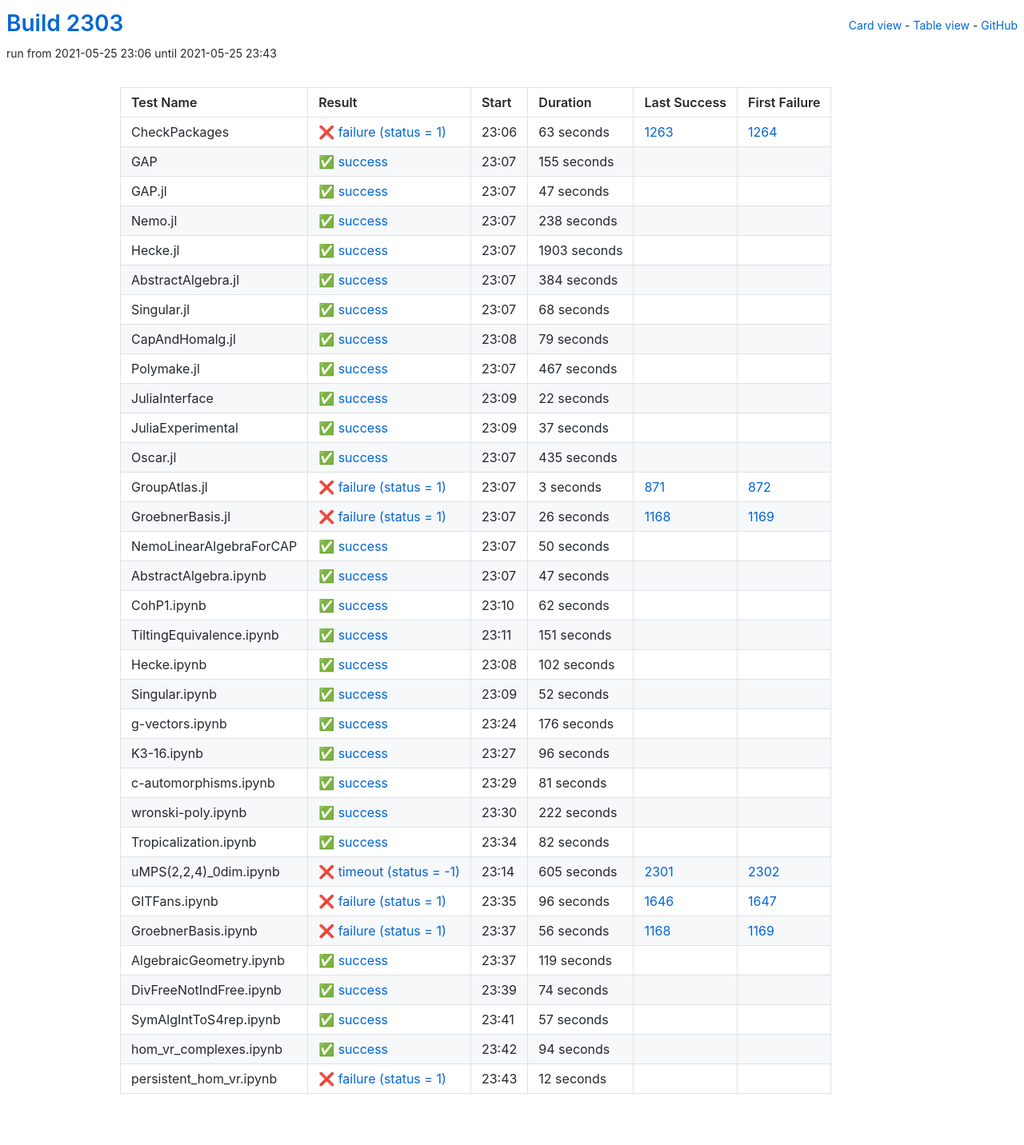
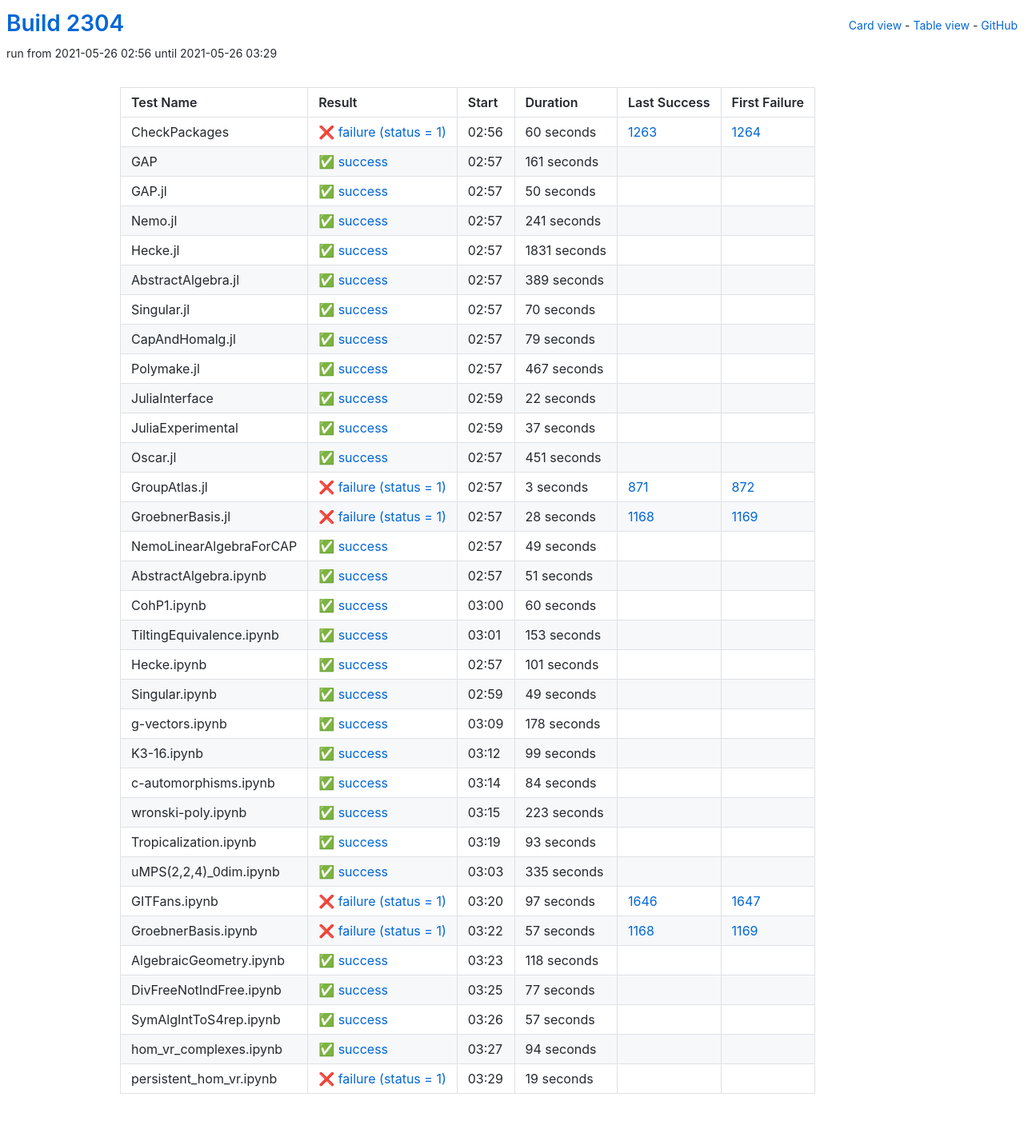
Before and after one commit to oscar-system/oscar-ci-status-stable, a Jekyll site: the page built from table.html, in a window 1280 px wide. Shown: the whole page at 80% size. Built offline with Jekyll 4.4.1, drawn with Linux system fonts in a browser that asks for light colours.

Commit message:
Build #2304

```diff
--- a/_data/ci.yml
+++ b/_data/ci.yml
@@ -1,6 +1,6 @@
 ---
-build: 2303
-build_url: https://oscarci.mathematik.uni-kl.de/job/oscar-stable/2303/
+build: 2304
+build_url: https://oscarci.mathematik.uni-kl.de/job/oscar-stable/2304/
 job: oscar-stable
 organization: oscar-system
 repo: oscar-ci-status-stable
@@ -8,92 +8,92 @@ repourl: https://github.com/oscar-system/oscar-ci-status-stable
 tests:
 - name: CheckPackages
   id: checkpackages
-  log: https://oscarci.mathematik.uni-kl.de/job/oscar-stable/2303/artifact/logs/build-2303/CheckPackages.log
-  start: 2021-05-25 23:06
+  log: https://oscarci.mathematik.uni-kl.de/job/oscar-stable/2304/artifact/logs/build-2304/CheckPackages.log
+  start: 2021-05-26 02:56
   success: false
   exitcode: 1
   status: failure
-  duration: 63
+  duration: 60
   last_success: 1263
   last_success_url: https://oscarci.mathematik.uni-kl.de/job/oscar-stable/1263/
   first_failure: 1264
   first_failure_url: https://oscarci.mathematik.uni-kl.de/job/oscar-stable/1264/
 - name: GAP
   id: gap
-  log: https://oscarci.mathematik.uni-kl.de/job/oscar-stable/2303/artifact/logs/build-2303/GAP.log
-  start: 2021-05-25 23:07
+  log: https://oscarci.mathematik.uni-kl.de/job/oscar-stable/2304/artifact/logs/build-2304/GAP.log
+  start: 2021-05-26 02:57
   success: true
   exitcode: 0
   status: success
-  duration: 155
+  duration: 161
   last_success: false
   last_success_url:
   first_failure: false
   first_failure_url:
 - name: GAP.jl
   id: gap-jl
-  log: https://oscarci.mathematik.uni-kl.de/job/oscar-stable/2303/artifact/logs/build-2303/GAP.jl.log
-  start: 2021-05-25 23:07
+  log: https://oscarci.mathematik.uni-kl.de/job/oscar-stable/2304/artifact/logs/build-2304/GAP.jl.log
+  start: 2021-05-26 02:57
   success: true
   exitcode: 0
   status: success
-  duration: 47
+  duration: 50
   last_success: false
   last_success_url:
   first_failure: false
   first_failure_url:
 - name: Nemo.jl
   id: nemo-jl
-  log: https://oscarci.mathematik.uni-kl.de/job/oscar-stable/2303/artifact/logs/build-2303/Nemo.jl.log
-  start: 2021-05-25 23:07
+  log: https://oscarci.mathematik.uni-kl.de/job/oscar-stable/2304/artifact/logs/build-2304/Nemo.jl.log
+  start: 2021-05-26 02:57
   success: true
   exitcode: 0
   status: success
-  duration: 238
+  duration: 241
   last_success: false
   last_success_url:
   first_failure: false
   first_failure_url:
 - name: Hecke.jl
   id: hecke-jl
-  log: https://oscarci.mathematik.uni-kl.de/job/oscar-stable/2303/artifact/logs/build-2303/Hecke.jl.log
-  start: 2021-05-25 23:07
+  log: https://oscarci.mathematik.uni-kl.de/job/oscar-stable/2304/artifact/logs/build-2304/Hecke.jl.log
+  start: 2021-05-26 02:57
   success: true
   exitcode: 0
   status: success
-  duration: 1903
+  duration: 1831
   last_success: false
   last_success_url:
   first_failure: false
   first_failure_url:
 - name: AbstractAlgebra.jl
   id: abstractalgebra-jl
-  log: https://oscarci.mathematik.uni-kl.de/job/oscar-stable/2303/artifact/logs/build-2303/AbstractAlgebra.jl.log
-  start: 2021-05-25 23:07
+  log: https://oscarci.mathematik.uni-kl.de/job/oscar-stable/2304/artifact/logs/build-2304/AbstractAlgebra.jl.log
+  start: 2021-05-26 02:57
   success: true
   exitcode: 0
   status: success
-  duration: 384
+  duration: 389
   last_success: false
   last_success_url:
   first_failure: false
   first_failure_url:
 - name: Singular.jl
   id: singular-jl
-  log: https://oscarci.mathematik.uni-kl.de/job/oscar-stable/2303/artifact/logs/build-2303/Singular.jl.log
-  start: 2021-05-25 23:07
+  log: https://oscarci.mathematik.uni-kl.de/job/oscar-stable/2304/artifact/logs/build-2304/Singular.jl.log
+  start: 2021-05-26 02:57
   success: true
   exitcode: 0
   status: success
-  duration: 68
+  duration: 70
   last_success: false
   last_success_url:
   first_failure: false
   first_failure_url:
 - name: CapAndHomalg.jl
   id: capandhomalg-jl
-  log: https://oscarci.mathematik.uni-kl.de/job/oscar-stable/2303/artifact/logs/build-2303/CapAndHomalg.jl.log
-  start: 2021-05-25 23:08
+  log: https://oscarci.mathematik.uni-kl.de/job/oscar-stable/2304/artifact/logs/build-2304/CapAndHomalg.jl.log
+  start: 2021-05-26 02:57
   success: true
   exitcode: 0
   status: success
@@ -104,8 +104,8 @@ tests:
   first_failure_url:
 - name: Polymake.jl
   id: polymake-jl
-  log: https://oscarci.mathematik.uni-kl.de/job/oscar-stable/2303/artifact/logs/build-2303/Polymake.jl.log
-  start: 2021-05-25 23:07
+  log: https://oscarci.mathematik.uni-kl.de/job/oscar-stable/2304/artifact/logs/build-2304/Polymake.jl.log
+  start: 2021-05-26 02:57
   success: true
   exitcode: 0
   status: success
@@ -116,8 +116,8 @@ tests:
   first_failure_url:
 - name: JuliaInterface
   id: juliainterface
-  log: https://oscarci.mathematik.uni-kl.de/job/oscar-stable/2303/artifact/logs/build-2303/JuliaInterface.log
-  start: 2021-05-25 23:09
+  log: https://oscarci.mathematik.uni-kl.de/job/oscar-stable/2304/artifact/logs/build-2304/JuliaInterface.log
+  start: 2021-05-26 02:59
   success: true
   exitcode: 0
   status: success
@@ -128,8 +128,8 @@ tests:
   first_failure_url:
 - name: JuliaExperimental
   id: juliaexperimental
-  log: https://oscarci.mathematik.uni-kl.de/job/oscar-stable/2303/artifact/logs/build-2303/JuliaExperimental.log
-  start: 2021-05-25 23:09
+  log: https://oscarci.mathematik.uni-kl.de/job/oscar-stable/2304/artifact/logs/build-2304/JuliaExperimental.log
+  start: 2021-05-26 02:59
   success: true
   exitcode: 0
   status: success
@@ -140,20 +140,20 @@ tests:
   first_failure_url:
 - name: Oscar.jl
   id: oscar-jl
-  log: https://oscarci.mathematik.uni-kl.de/job/oscar-stable/2303/artifact/logs/build-2303/Oscar.jl.log
-  start: 2021-05-25 23:07
+  log: https://oscarci.mathematik.uni-kl.de/job/oscar-stable/2304/artifact/logs/build-2304/Oscar.jl.log
+  start: 2021-05-26 02:57
   success: true
   exitcode: 0
   status: success
-  duration: 435
+  duration: 451
   last_success: false
   last_success_url:
   first_failure: false
   first_failure_url:
 - name: GroupAtlas.jl
   id: groupatlas-jl
-  log: https://oscarci.mathematik.uni-kl.de/job/oscar-stable/2303/artifact/logs/build-2303/GroupAtlas.jl.log
-  start: 2021-05-25 23:07
+  log: https://oscarci.mathematik.uni-kl.de/job/oscar-stable/2304/artifact/logs/build-2304/GroupAtlas.jl.log
+  start: 2021-05-26 02:57
   success: false
   exitcode: 1
   status: failure
@@ -164,212 +164,212 @@ tests:
   first_failure_url: https://oscarci.mathematik.uni-kl.de/job/oscar-stable/872/
 - name: GroebnerBasis.jl
   id: groebnerbasis-jl
-  log: https://oscarci.mathematik.uni-kl.de/job/oscar-stable/2303/artifact/logs/build-2303/GroebnerBasis.jl.log
-  start: 2021-05-25 23:07
+  log: https://oscarci.mathematik.uni-kl.de/job/oscar-stable/2304/artifact/logs/build-2304/GroebnerBasis.jl.log
+  start: 2021-05-26 02:57
   success: false
   exitcode: 1
   status: failure
-  duration: 26
+  duration: 28
   last_success: 1168
   last_success_url: https://oscarci.mathematik.uni-kl.de/job/oscar-stable/1168/
   first_failure: 1169
   first_failure_url: https://oscarci.mathematik.uni-kl.de/job/oscar-stable/1169/
 - name: NemoLinearAlgebraForCAP
   id: nemolinearalgebraforcap
-  log: https://oscarci.mathematik.uni-kl.de/job/oscar-stable/2303/artifact/logs/build-2303/NemoLinearAlgebraForCAP.log
-  start: 2021-05-25 23:07
+  log: https://oscarci.mathematik.uni-kl.de/job/oscar-stable/2304/artifact/logs/build-2304/NemoLinearAlgebraForCAP.log
+  start: 2021-05-26 02:57
   success: true
   exitcode: 0
   status: success
-  duration: 50
+  duration: 49
   last_success: false
   last_success_url:
   first_failure: false
   first_failure_url:
 - name: AbstractAlgebra.ipynb
   id: abstractalgebra-ipynb
-  log: https://oscarci.mathematik.uni-kl.de/job/oscar-stable/2303/artifact/logs/build-2303/AbstractAlgebra.ipynb.log
-  start: 2021-05-25 23:07
+  log: https://oscarci.mathematik.uni-kl.de/job/oscar-stable/2304/artifact/logs/build-2304/AbstractAlgebra.ipynb.log
+  start: 2021-05-26 02:57
   success: true
   exitcode: 0
   status: success
-  duration: 47
+  duration: 51
   last_success: false
   last_success_url:
   first_failure: false
   first_failure_url:
 - name: CohP1.ipynb
   id: cohp1-ipynb
-  log: https://oscarci.mathematik.uni-kl.de/job/oscar-stable/2303/artifact/logs/build-2303/CohP1.ipynb.log
-  start: 2021-05-25 23:10
+  log: https://oscarci.mathematik.uni-kl.de/job/oscar-stable/2304/artifact/logs/build-2304/CohP1.ipynb.log
+  start: 2021-05-26 03:00
   success: true
   exitcode: 0
   status: success
-  duration: 62
+  duration: 60
   last_success: false
   last_success_url:
   first_failure: false
   first_failure_url:
 - name: TiltingEquivalence.ipynb
   id: tiltingequivalence-ipynb
-  log: https://oscarci.mathematik.uni-kl.de/job/oscar-stable/2303/artifact/logs/build-2303/TiltingEquivalence.ipynb.log
-  start: 2021-05-25 23:11
+  log: https://oscarci.mathematik.uni-kl.de/job/oscar-stable/2304/artifact/logs/build-2304/TiltingEquivalence.ipynb.log
+  start: 2021-05-26 03:01
   success: true
   exitcode: 0
   status: success
-  duration: 151
+  duration: 153
   last_success: false
   last_success_url:
   first_failure: false
   first_failure_url:
 - name: Hecke.ipynb
   id: hecke-ipynb
-  log: https://oscarci.mathematik.uni-kl.de/job/oscar-stable/2303/artifact/logs/build-2303/Hecke.ipynb.log
-  start: 2021-05-25 23:08
+  log: https://oscarci.mathematik.uni-kl.de/job/oscar-stable/2304/artifact/logs/build-2304/Hecke.ipynb.log
+  start: 2021-05-26 02:57
   success: true
   exitcode: 0
   status: success
-  duration: 102
+  duration: 101
   last_success: false
   last_success_url:
   first_failure: false
   first_failure_url:
 - name: Singular.ipynb
   id: singular-ipynb
-  log: https://oscarci.mathematik.uni-kl.de/job/oscar-stable/2303/artifact/logs/build-2303/Singular.ipynb.log
-  start: 2021-05-25 23:09
+  log: https://oscarci.mathematik.uni-kl.de/job/oscar-stable/2304/artifact/logs/build-2304/Singular.ipynb.log
+  start: 2021-05-26 02:59
   success: true
   exitcode: 0
   status: success
-  duration: 52
+  duration: 49
   last_success: false
   last_success_url:
   first_failure: false
   first_failure_url:
 - name: g-vectors.ipynb
   id: g-vectors-ipynb
-  log: https://oscarci.mathematik.uni-kl.de/job/oscar-stable/2303/artifact/logs/build-2303/g-vectors.ipynb.log
-  start: 2021-05-25 23:24
+  log: https://oscarci.mathematik.uni-kl.de/job/oscar-stable/2304/artifact/logs/build-2304/g-vectors.ipynb.log
+  start: 2021-05-26 03:09
   success: true
   exitcode: 0
   status: success
-  duration: 176
+  duration: 178
   last_success: false
   last_success_url:
   first_failure: false
   first_failure_url:
 - name: K3-16.ipynb
   id: k3-16-ipynb
-  log: https://oscarci.mathematik.uni-kl.de/job/oscar-stable/2303/artifact/logs/build-2303/K3-16.ipynb.log
-  start: 2021-05-25 23:27
+  log: https://oscarci.mathematik.uni-kl.de/job/oscar-stable/2304/artifact/logs/build-2304/K3-16.ipynb.log
+  start: 2021-05-26 03:12
   success: true
   exitcode: 0
   status: success
-  duration: 96
+  duration: 99
   last_success: false
   last_success_url:
   first_failure: false
   first_failure_url:
 - name: c-automorphisms.ipynb
   id: c-automorphisms-ipynb
-  log: https://oscarci.mathematik.uni-kl.de/job/oscar-stable/2303/artifact/logs/build-2303/c-automorphisms.ipynb.log
-  start: 2021-05-25 23:29
+  log: https://oscarci.mathematik.uni-kl.de/job/oscar-stable/2304/artifact/logs/build-2304/c-automorphisms.ipynb.log
+  start: 2021-05-26 03:14
   success: true
   exitcode: 0
   status: success
-  duration: 81
+  duration: 84
   last_success: false
   last_success_url:
   first_failure: false
   first_failure_url:
 - name: wronski-poly.ipynb
   id: wronski-poly-ipynb
-  log: https://oscarci.mathematik.uni-kl.de/job/oscar-stable/2303/artifact/logs/build-2303/wronski-poly.ipynb.log
-  start: 2021-05-25 23:30
+  log: https://oscarci.mathematik.uni-kl.de/job/oscar-stable/2304/artifact/logs/build-2304/wronski-poly.ipynb.log
+  start: 2021-05-26 03:15
   success: true
   exitcode: 0
   status: success
-  duration: 222
+  duration: 223
   last_success: false
   last_success_url:
   first_failure: false
   first_failure_url:
 - name: Tropicalization.ipynb
   id: tropicalization-ipynb
-  log: https://oscarci.mathematik.uni-kl.de/job/oscar-stable/2303/artifact/logs/build-2303/Tropicalization.ipynb.log
-  start: 2021-05-25 23:34
+  log: https://oscarci.mathematik.uni-kl.de/job/oscar-stable/2304/artifact/logs/build-2304/Tropicalization.ipynb.log
+  start: 2021-05-26 03:19
   success: true
   exitcode: 0
   status: success
-  duration: 82
+  duration: 93
   last_success: false
   last_success_url:
   first_failure: false
   first_failure_url:
 - name: uMPS(2,2,4)_0dim.ipynb
   id: umps-2-2-4-0dim-ipynb
-  log: https://oscarci.mathematik.uni-kl.de/job/oscar-stable/2303/artifact/logs/build-2303/uMPS-2-2-4-_0dim.ipynb.log
-  start: 2021-05-25 23:14
-  success: false
-  exitcode: -1
-  status: timeout
-  duration: 605
-  last_success: 2301
-  last_success_url: https://oscarci.mathematik.uni-kl.de/job/oscar-stable/2301/
-  first_failure: 2302
-  first_failure_url: https://oscarci.mathematik.uni-kl.de/job/oscar-stable/2302/
+  log: https://oscarci.mathematik.uni-kl.de/job/oscar-stable/2304/artifact/logs/build-2304/uMPS-2-2-4-_0dim.ipynb.log
+  start: 2021-05-26 03:03
+  success: true
+  exitcode: 0
+  status: success
+  duration: 335
+  last_success: false
+  last_success_url:
+  first_failure: false
+  first_failure_url:
 - name: GITFans.ipynb
   id: gitfans-ipynb
-  log: https://oscarci.mathematik.uni-kl.de/job/oscar-stable/2303/artifact/logs/build-2303/GITFans.ipynb.log
-  start: 2021-05-25 23:35
+  log: https://oscarci.mathematik.uni-kl.de/job/oscar-stable/2304/artifact/logs/build-2304/GITFans.ipynb.log
+  start: 2021-05-26 03:20
   success: false
   exitcode: 1
   status: failure
-  duration: 96
+  duration: 97
   last_success: 1646
   last_success_url: https://oscarci.mathematik.uni-kl.de/job/oscar-stable/1646/
   first_failure: 1647
   first_failure_url: https://oscarci.mathematik.uni-kl.de/job/oscar-stable/1647/
 - name: GroebnerBasis.ipynb
   id: groebnerbasis-ipynb
-  log: https://oscarci.mathematik.uni-kl.de/job/oscar-stable/2303/artifact/logs/build-2303/GroebnerBasis.ipynb.log
-  start: 2021-05-25 23:37
+  log: https://oscarci.mathematik.uni-kl.de/job/oscar-stable/2304/artifact/logs/build-2304/GroebnerBasis.ipynb.log
+  start: 2021-05-26 03:22
   success: false
   exitcode: 1
   status: failure
-  duration: 56
+  duration: 57
   last_success: 1168
   last_success_url: https://oscarci.mathematik.uni-kl.de/job/oscar-stable/1168/
   first_failure: 1169
   first_failure_url: https://oscarci.mathematik.uni-kl.de/job/oscar-stable/1169/
 - name: AlgebraicGeometry.ipynb
   id: algebraicgeometry-ipynb
-  log: https://oscarci.mathematik.uni-kl.de/job/oscar-stable/2303/artifact/logs/build-2303/AlgebraicGeometry.ipynb.log
-  start: 2021-05-25 23:37
+  log: https://oscarci.mathematik.uni-kl.de/job/oscar-stable/2304/artifact/logs/build-2304/AlgebraicGeometry.ipynb.log
+  start: 2021-05-26 03:23
   success: true
   exitcode: 0
   status: success
-  duration: 119
+  duration: 118
   last_success: false
   last_success_url:
   first_failure: false
   first_failure_url:
 - name: DivFreeNotIndFree.ipynb
   id: divfreenotindfree-ipynb
-  log: https://oscarci.mathematik.uni-kl.de/job/oscar-stable/2303/artifact/logs/build-2303/DivFreeNotIndFree.ipynb.log
-  start: 2021-05-25 23:39
+  log: https://oscarci.mathematik.uni-kl.de/job/oscar-stable/2304/artifact/logs/build-2304/DivFreeNotIndFree.ipynb.log
+  start: 2021-05-26 03:25
   success: true
   exitcode: 0
   status: success
-  duration: 74
+  duration: 77
   last_success: false
   last_success_url:
   first_failure: false
   first_failure_url:
 - name: SymAlgIntToS4rep.ipynb
   id: symalginttos4rep-ipynb
-  log: https://oscarci.mathematik.uni-kl.de/job/oscar-stable/2303/artifact/logs/build-2303/SymAlgIntToS4rep.ipynb.log
-  start: 2021-05-25 23:41
+  log: https://oscarci.mathematik.uni-kl.de/job/oscar-stable/2304/artifact/logs/build-2304/SymAlgIntToS4rep.ipynb.log
+  start: 2021-05-26 03:26
   success: true
   exitcode: 0
   status: success
@@ -380,8 +380,8 @@ tests:
   first_failure_url:
 - name: hom_vr_complexes.ipynb
   id: hom-vr-complexes-ipynb
-  log: https://oscarci.mathematik.uni-kl.de/job/oscar-stable/2303/artifact/logs/build-2303/hom_vr_complexes.ipynb.log
-  start: 2021-05-25 23:42
+  log: https://oscarci.mathematik.uni-kl.de/job/oscar-stable/2304/artifact/logs/build-2304/hom_vr_complexes.ipynb.log
+  start: 2021-05-26 03:27
   success: true
   exitcode: 0
   status: success
@@ -392,12 +392,12 @@ tests:
   first_failure_url:
 - name: persistent_hom_vr.ipynb
   id: persistent-hom-vr-ipynb
-  log: https://oscarci.mathematik.uni-kl.de/job/oscar-stable/2303/artifact/logs/build-2303/persistent_hom_vr.ipynb.log
-  start: 2021-05-25 23:43
+  log: https://oscarci.mathematik.uni-kl.de/job/oscar-stable/2304/artifact/logs/build-2304/persistent_hom_vr.ipynb.log
+  start: 2021-05-26 03:29
   success: false
   exitcode: 1
   status: failure
-  duration: 12
+  duration: 19
   last_success: false
   last_success_url:
   first_failure: false
```
Also changed, not shown: README.md.
